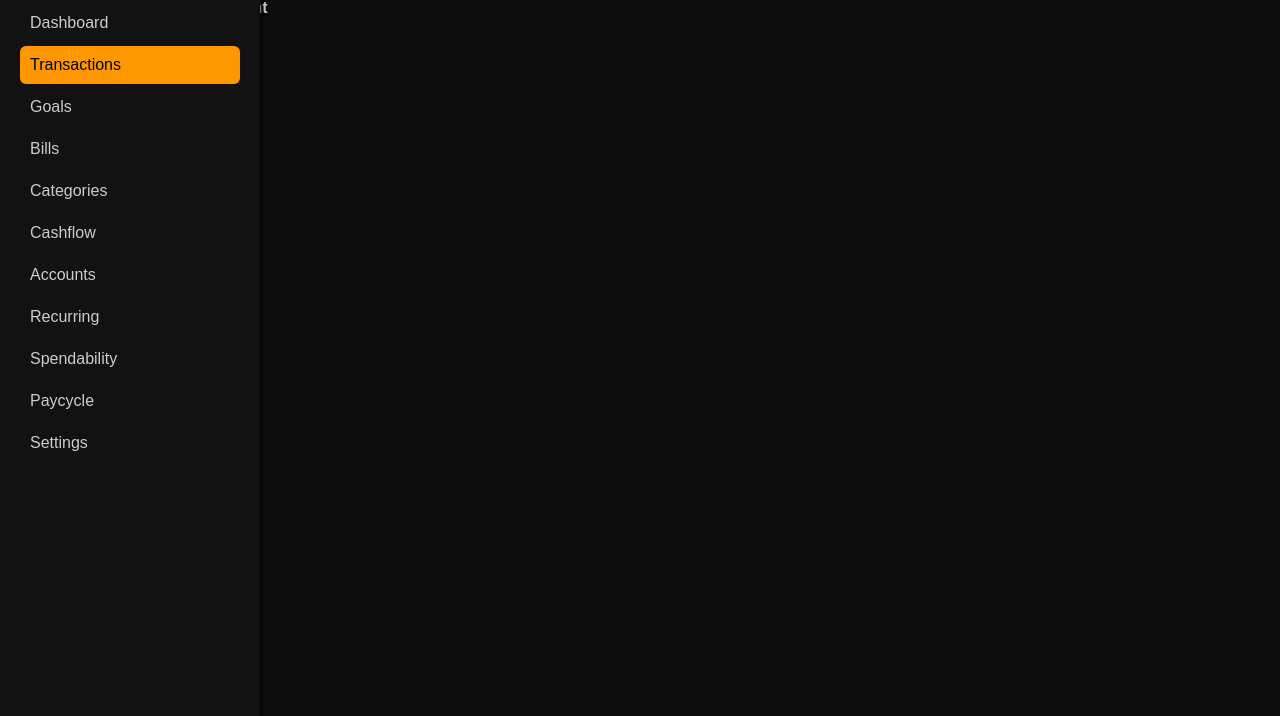
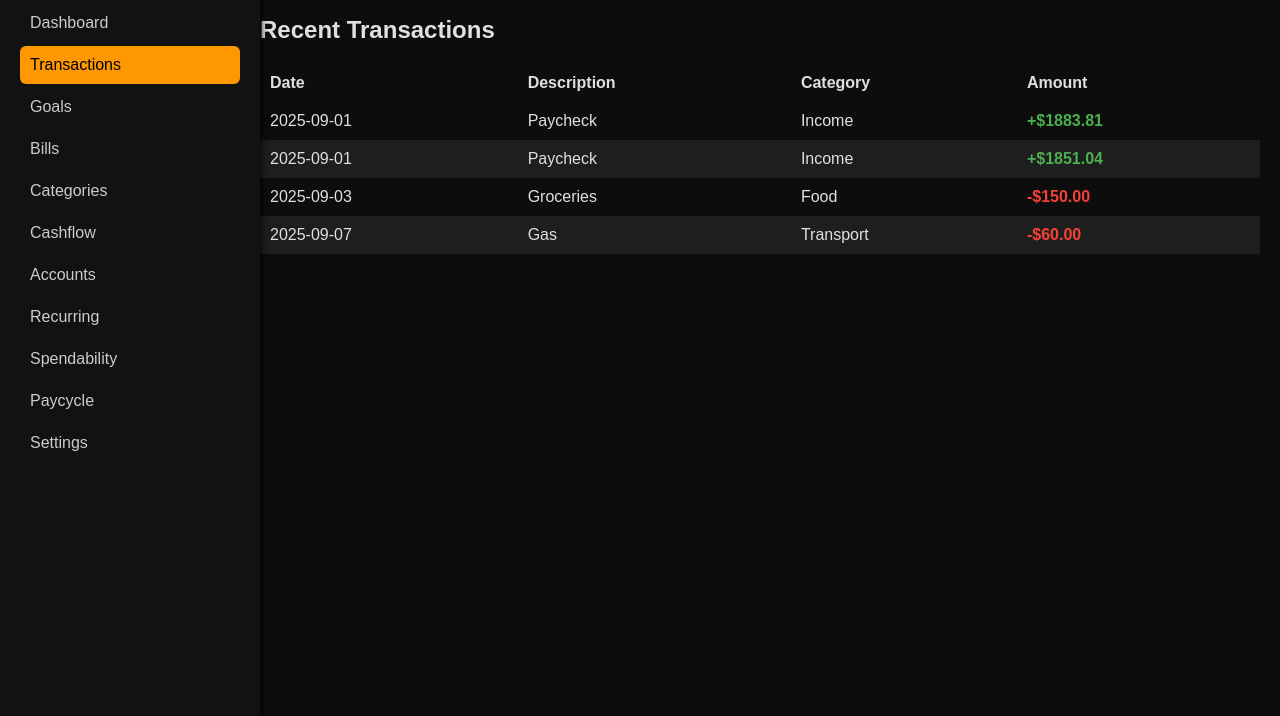
Before and after one commit to BabaYaga2569/smart-money-dashboard, a website: page transactions.html in a window 1280 px wide. Shown: the part 84-800 px from the top of the page. Drawn offline with Linux system fonts and the light colour scheme.

Commit message:
Add files via upload

```diff
--- a/style.css
+++ b/style.css
@@ -109,3 +109,33 @@ body {
   color: #00ff99;
   font-weight: bold;
 }
+/* Transactions table */
+.transactions-table {
+  width: 100%;
+  border-collapse: collapse;
+  margin-top: 10px;
+}
+
+.transactions-table th,
+.transactions-table td {
+  padding: 10px;
+  text-align: left;
+}
+
+.transactions-table th {
+  border-bottom: 2px solid var(--accent-color);
+}
+
+.transactions-table tr:nth-child(even) {
+  background: #1e1e1e;
+}
+
+.transactions-table td.positive {
+  color: #4CAF50;
+  font-weight: bold;
+}
+
+.transactions-table td.negative {
+  color: #F44336;
+  font-weight: bold;
+}
--- a/transactions.html
+++ b/transactions.html
@@ -2,9 +2,8 @@
 <html lang="en">
 <head>
   <meta charset="UTF-8">
-  <title>Transactions</title>
+  <title>Transactions - Smart Money</title>
   <link rel="stylesheet" href="style.css">
-  <script src="seedAccounts.js"></script>
 </head>
 <body>
   <div class="sidebar">
@@ -22,9 +21,11 @@
     <a href="settings.html">Settings</a>
   </div>
 
-  <div class="content">
+  <div class="main">
     <h1>Transactions</h1>
-    <table>
+    <div class="card">
+      <h2>Recent Transactions</h2>
+      <table class="transactions-table">
         <thead>
           <tr>
             <th>Date</th>
@@ -33,23 +34,35 @@
             <th>Amount</th>
           </tr>
         </thead>
-      <tbody id="tx-table"></tbody>
+        <tbody id="transactions-list">
+          <!-- Dummy Data -->
+          <tr>
+            <td>2025-09-01</td>
+            <td>Paycheck</td>
+            <td>Income</td>
+            <td class="positive">+$1883.81</td>
+          </tr>
+          <tr>
+            <td>2025-09-01</td>
+            <td>Paycheck</td>
+            <td>Income</td>
+            <td class="positive">+$1851.04</td>
+          </tr>
+          <tr>
+            <td>2025-09-03</td>
+            <td>Groceries</td>
+            <td>Food</td>
+            <td class="negative">-$150.00</td>
+          </tr>
+          <tr>
+            <td>2025-09-07</td>
+            <td>Gas</td>
+            <td>Transport</td>
+            <td class="negative">-$60.00</td>
+          </tr>
+        </tbody>
       </table>
     </div>
-
-<script>
-  window.onload = () => {
-    const table = document.getElementById("tx-table");
-    table.innerHTML = demoData.transactions
-      .map(t => `
-        <tr>
-          <td>${t.date}</td>
-          <td>${t.desc}</td>
-          <td>${t.category}</td>
-          <td>$${t.amount}</td>
-        </tr>
-      `).join("");
-  };
-</script>
+  </div>
 </body>
 </html>
```
Lines whose indentation alone changed are shown as unchanged.
